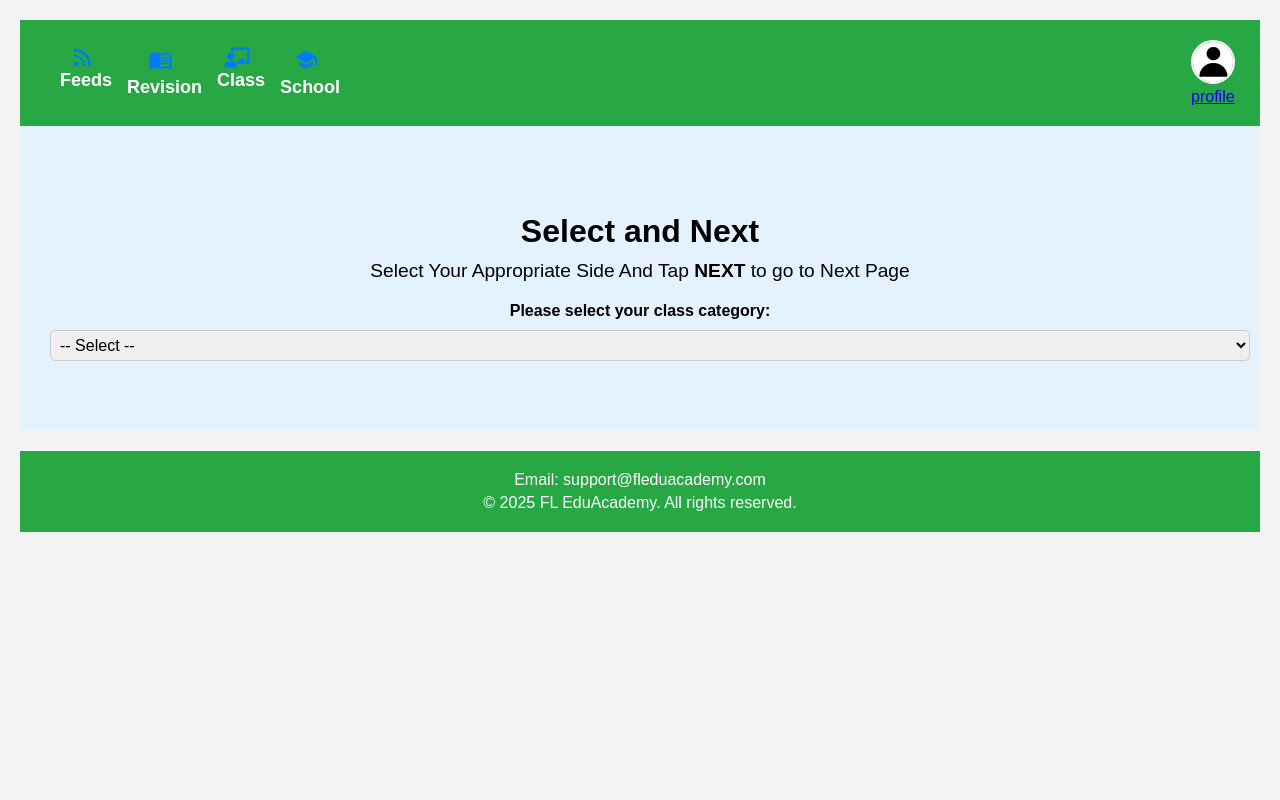
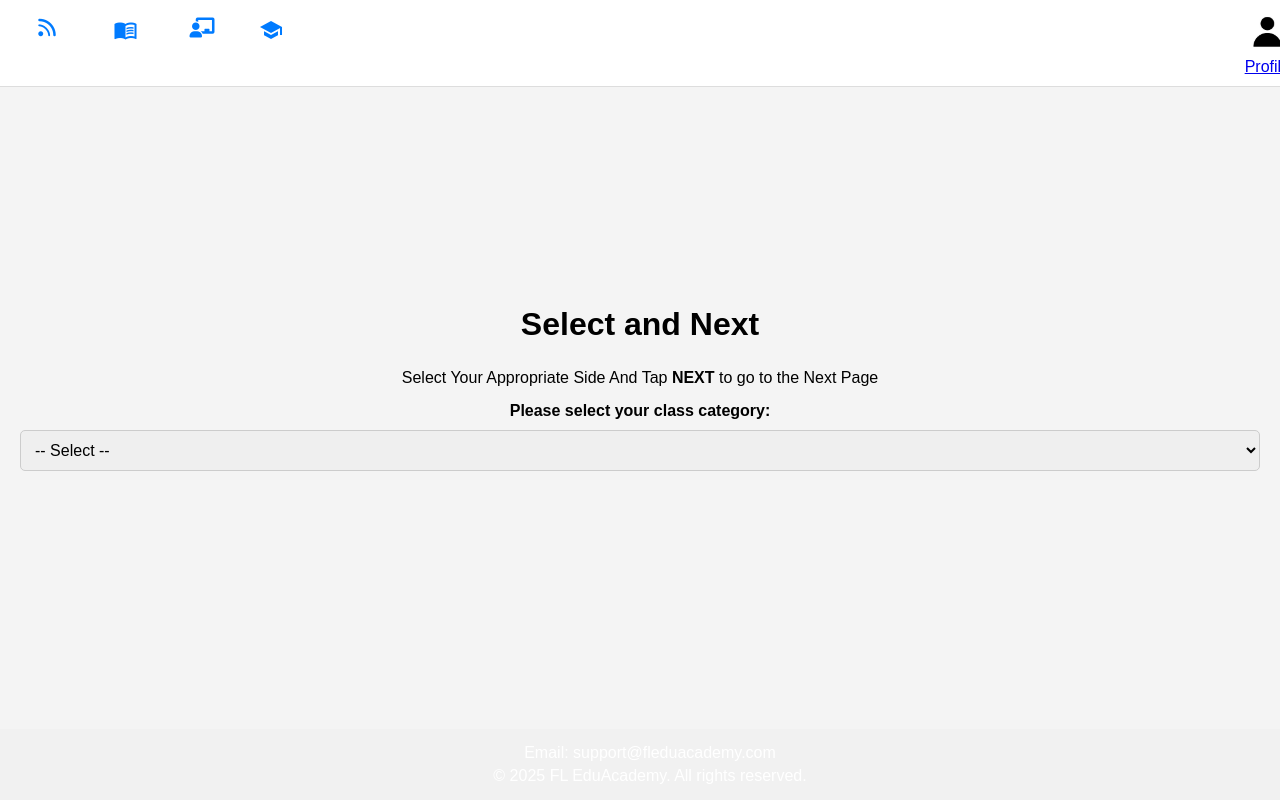
Before and after one commit to Fils25git/FL-EduAcademyv2, a website: page html/revise.html in a window 1280 px wide. Drawn offline with Linux system fonts and the light colour scheme.

Commit message:
Update revise.html

```diff
--- a/html/revise.html
+++ b/html/revise.html
@@ -8,13 +8,57 @@
     <link rel="stylesheet" href="https://cdnjs.cloudflare.com/ajax/libs/font-awesome/6.0.0/css/all.min.css">
     <link rel="stylesheet" href="https://fonts.googleapis.com/icon?family=Material+Icons">
     <style>
-        body { font-family: Arial, sans-serif; padding: 20px; }
-        select, button { margin: 10px; padding: 5px; }
+        /* Ensure page layout pushes footer to bottom */
+        html, body {
+            height: 100%;
+            margin: 0;
+            display: flex;
+            flex-direction: column;
+        }
+
+        /* Make the main content expand dynamically */
+        .content {
+            flex-grow: 1;
+            display: flex;
+            flex-direction: column;
+            align-items: center;
+            justify-content: center;
+            text-align: center;
+            padding: 20px;
+        }
+
+        /* Sticky header at the top */
+        header {
+            position: sticky;
+            top: 0;
+            width: 100%;
+            background-color: white;
+            padding: 10px;
+            z-index: 1000;
+            border-bottom: 1px solid #ddd;
+        }
+
+        /* Footer always at the bottom */
+        footer {
+            width: 100%;
+            text-align: center;
+            padding: 10px;
+            background-color: #f1f1f1;
+            position: relative;
+        }
+
+        /* Style dropdowns and buttons */
+        select, button {
+            margin: 10px;
+            padding: 10px;
+            font-size: 16px;
+        }
+
         .hidden { display: none; }
-         header { position:stucky;}
-         footer{ margin-top:20px;}
     </style>
 </head>
+<body>
+
 <header>
     <nav>
         <ul>
@@ -25,13 +69,15 @@
         </ul>
     </nav>
     <a href="profile.html" id="profile-link">
-            <img id="profile-pic" src="/default-photo.jpg" alt="Profile Picture"><br>profile
+        <img id="profile-pic" src="/default-photo.jpg" alt="Profile Picture"><br>Profile
     </a>
 </header>
-<body>
-<section class="hero">
+
+<!-- Main Content Area -->
+<div class="content">
     <h1>Select and Next</h1>
-    <p>Select Your Appropriate Side And Tap <strong>NEXT</strong> to go to Next Page</p>
+    <p>Select Your Appropriate Side And Tap <strong>NEXT</strong> to go to the Next Page</p>
+
     <label for="classCategory">Please select your class category:</label>
     <select id="classCategory" onchange="updateClassOptions()">
         <option value="">-- Select --</option>
@@ -41,18 +87,20 @@
         <option value="advanced_level">Advanced Level</option>
     </select>
 
-    <select id="advancedOptions" class="hidden" onchange="updateFinalSelection()">
+    <select id="classOptions" class="hidden" onchange="updateAdvancedOptions()">
         <option value="">-- Select --</option>
     </select>
 
-    <select id="advancedOptions" class="hidden">
+    <select id="advancedOptions" class="hidden" onchange="updateFinalSelection()">
         <option value="">-- Select --</option>
     </select>
 
     <a id="nextPageLink" href="#" class="hidden">
         <button>NEXT</button>
     </a>
-</section>
+</div>
+
+<!-- Footer at the bottom -->
 <footer>
     <p>Email: support@fleduacademy.com</p>
     <p>&copy; 2025 FL EduAcademy. All rights reserved.</p>
@@ -65,6 +113,7 @@
         let advancedOptions = document.getElementById("advancedOptions");
         let nextPageLink = document.getElementById("nextPageLink");
 
+        // Reset all dropdowns
         classOptions.innerHTML = `<option value="">-- Select --</option>`;
         classOptions.classList.add("hidden");
         advancedOptions.innerHTML = `<option value="">-- Select --</option>`;
@@ -84,12 +133,6 @@
                 classOptions.innerHTML += `<option value="${option.toLowerCase()}">${option}</option>`;
             });
         }
-
-            updateNextPageLink(category);
-        }
-        function updateFinalSelection() {
-    let finalSelection = document.getElementById("advancedOptions").value;
-    updateNextPageLink(finalSelection);
     }
 
     function updateAdvancedOptions() {
@@ -104,6 +147,7 @@
             gss: ["S4", "S5", "S6"]
         };
 
+        // Reset advanced options
         advancedOptions.innerHTML = `<option value="">Choose The Grade</option>`;
         advancedOptions.classList.add("hidden");
         nextPageLink.classList.add("hidden");
@@ -116,6 +160,11 @@
         }
 
         updateNextPageLink(selectedClass);
+    }
+
+    function updateFinalSelection() {
+        let finalSelection = document.getElementById("advancedOptions").value;
+        updateNextPageLink(finalSelection);
     }
 
     function updateNextPageLink(selectedValue) {
@@ -150,5 +199,6 @@
         }
     }
 </script>
+
 </body>
 </html>
```
Lines whose indentation alone changed are shown as unchanged.
